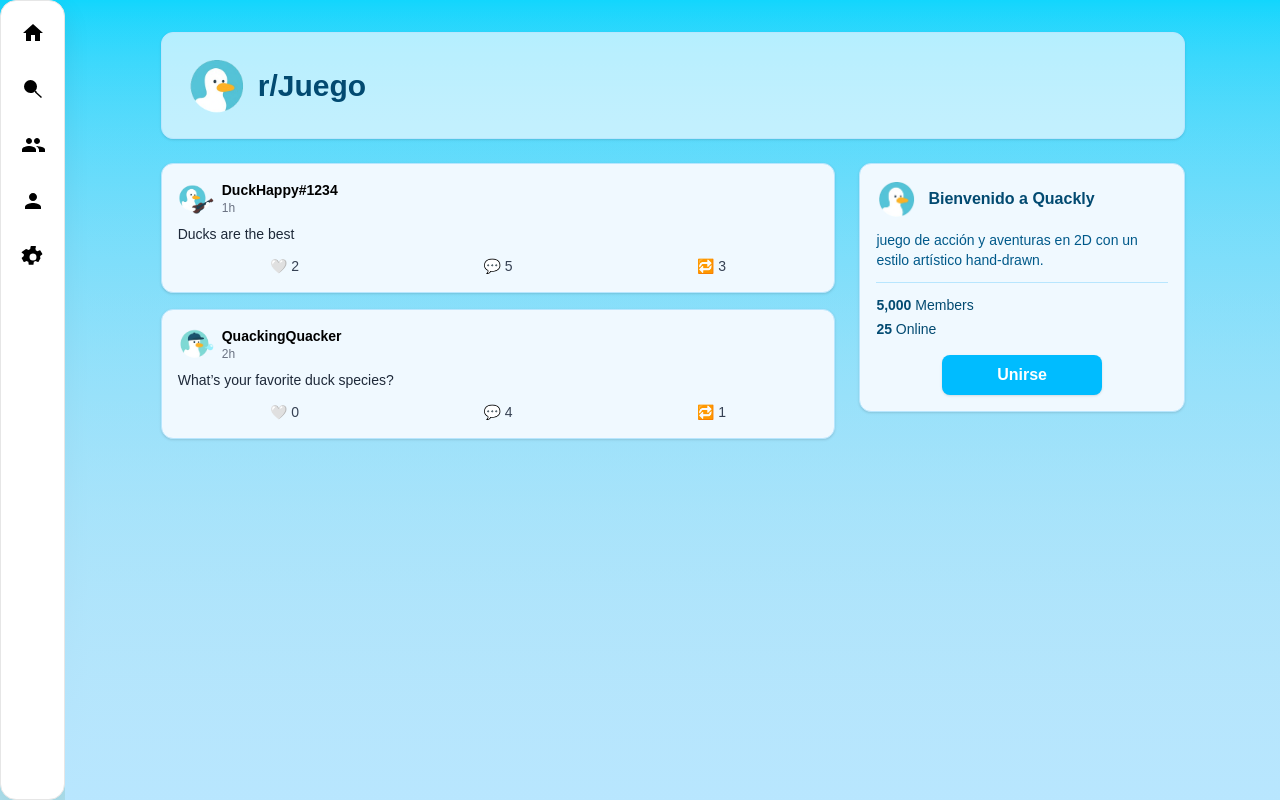
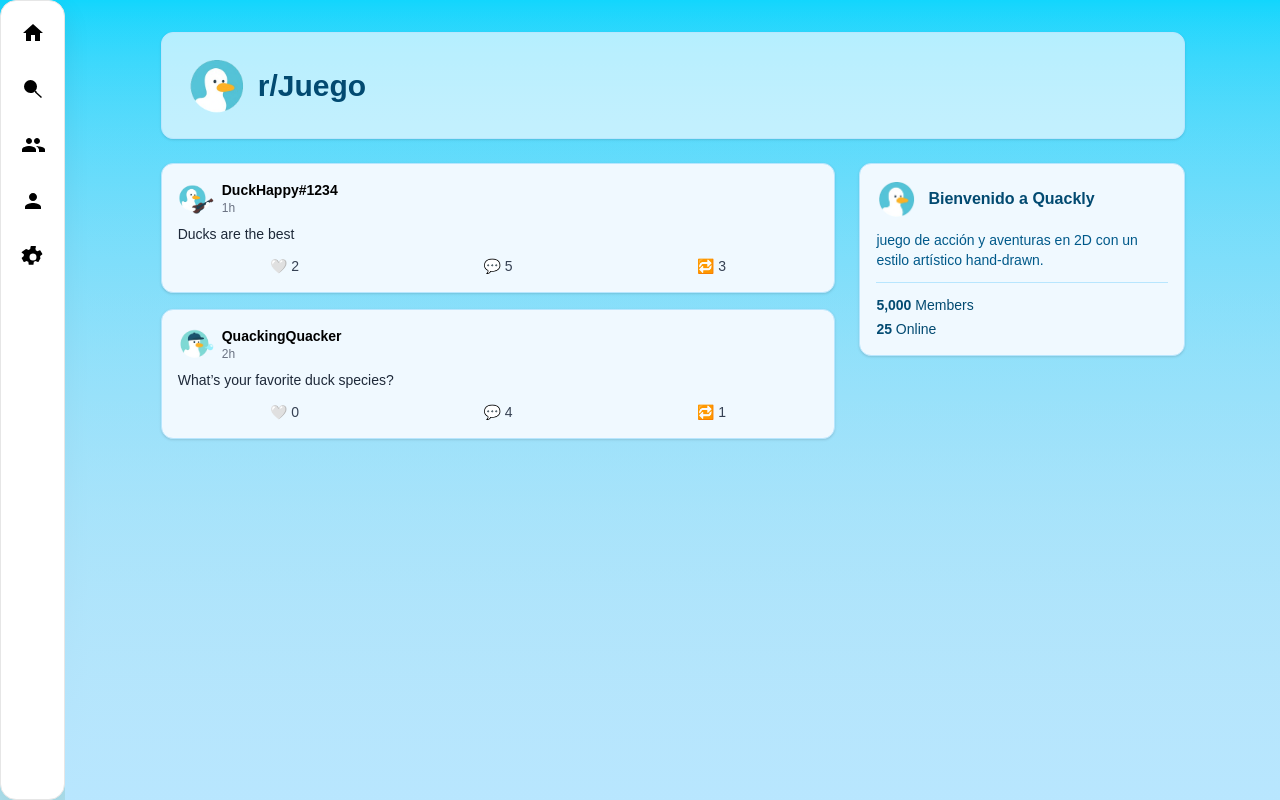
Before and after one commit to DuckHappy/quackly-frontend, a Next.js app: page /community-inside in a window 1280 px wide. Built offline with nearby package versions, Linux system fonts and the light colour scheme.

Commit message:
fix(community-inside): delete changes

```diff
--- a/src/app/(pages)/community-inside/page.tsx
+++ b/src/app/(pages)/community-inside/page.tsx
@@ -1,7 +1,7 @@
 import Image from "next/image";
 import { Post } from "../profile/components/Post";
 import CategoryButton from "../community/components/CategoryButton";
-import JoinButton from "@/components/JoinButton";
+
 
 
 // ======= Simular datos desde el servidor (SSR) =======
@@ -45,6 +45,11 @@ async function getPosts() {
 export default async function CommunityPage() {
   const community = await getCommunityData();
   const posts = await getPosts();
+
+
+  const handleClick = async () => {
+  }
+
 
   return (
     <main className="min-h-screen bg-gradient-to-b to-sky-200 flex flex-col items-center py-8">
@@ -104,7 +109,7 @@ export default async function CommunityPage() {
               <strong>{community.online}</strong> Online
             </p>
           </div>
-            <JoinButton/>
+            {/* <CategoryButton /> */}
         </aside>
       </div>
     </main>
--- a/src/components/JoinButton.tsx
+++ /dev/null
@@ -1,34 +0,0 @@
-"use client";
-import { useState } from "react";
-
-export default function JoinButton() {
-  const [isJoined, setIsJoined] = useState(false);
-  const [isLoading, setIsLoading] = useState(false);
-
-  const handleClick = () => {  // lógica para abandonar/salirse de la comunidad
-
-    if (isLoading) return // evita clics mientras carga
-    setIsLoading(true);
-
-    setTimeout(() => {
-      setIsJoined(!isJoined);
-      setIsLoading(false);
-    }, 1000); //  reemplazár con fetch
-  };
-
-  return (
-    <button
-      onClick={handleClick}
-      className={`mx-auto min-w-40 mt-4 ${
-        isJoined
-          ? "bg-sky-100 text-sky-600 hover:bg-red-500 hover:text-amber-50"
-          : "bg-sky-400 hover:bg-sky-500 text-white"
-      } font-semibold py-2 rounded-lg shadow-sm flex items-center justify-center gap-2`}
-    >
-      {isLoading && (
-        <div className="w-5 h-5 border-2 border-white border-t-transparent rounded-full animate-spin"></div>
-      )}
-      {isJoined ? "Salir" : "Unirse"}
-    </button>
-  );
-}
```
